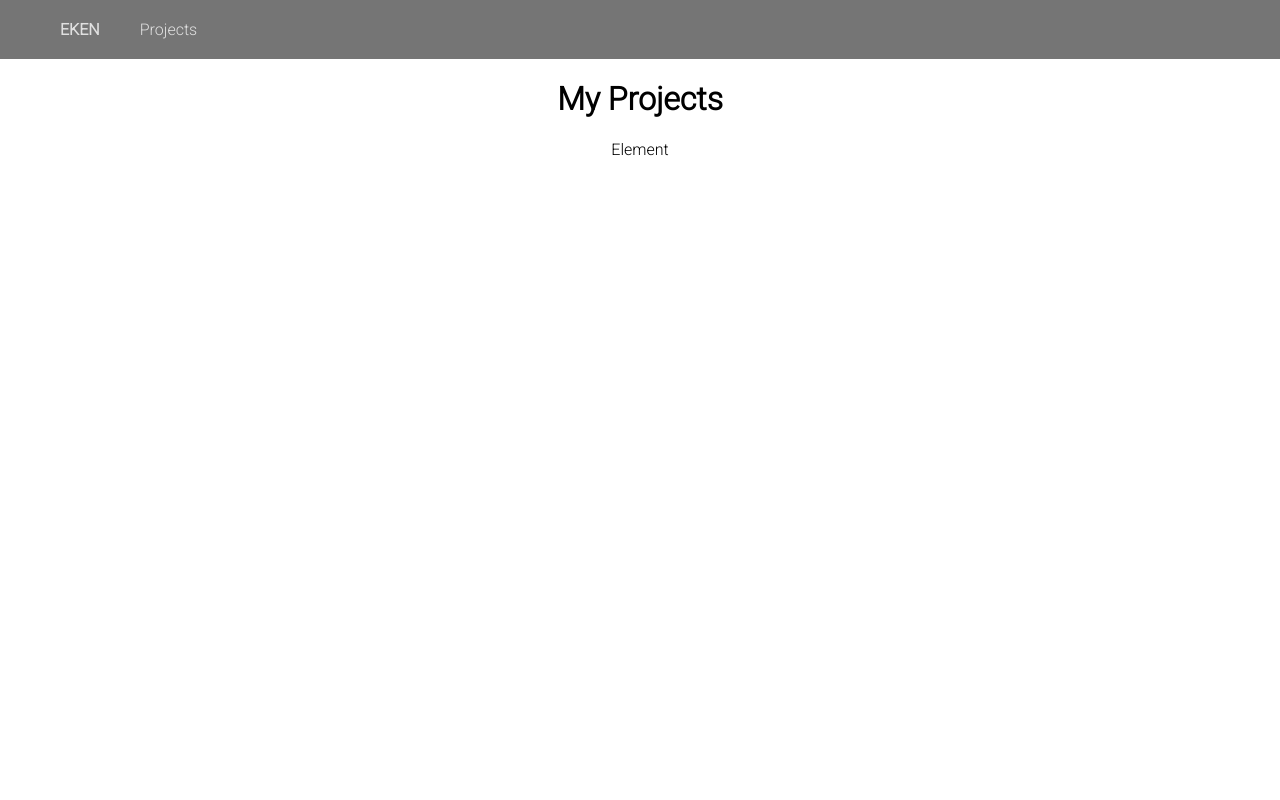
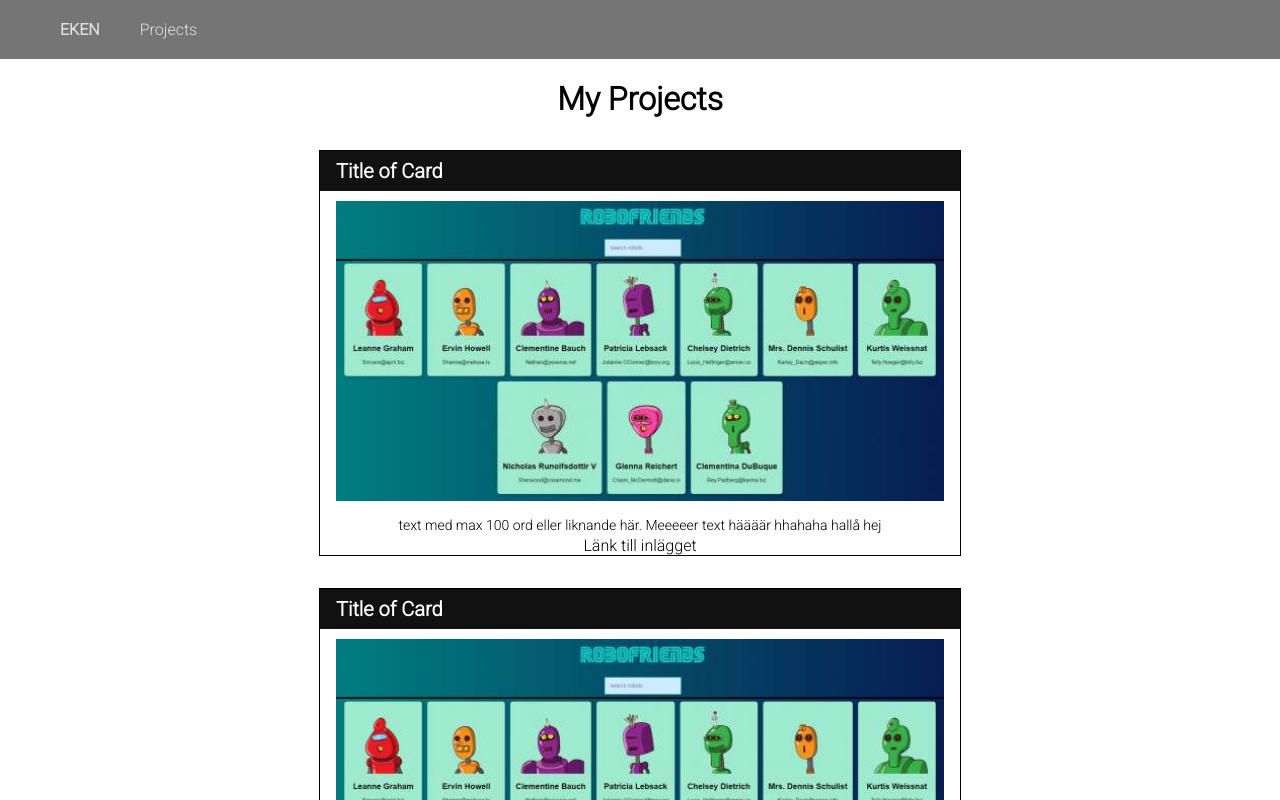
Before and after one commit to viktorlinus/landing-page, a React (Create React App) app: page /projects in a window 1280 px wide. Shown: the top 800 px of the page. Built offline with nearby package versions, Linux system fonts and the light colour scheme; a web font is replaced by a local one.

Commit message:
working on project component

```diff
--- a/src/App.js
+++ b/src/App.js
@@ -10,6 +10,7 @@ function App() {
         <NavBar className="sticky"/>
         <Routes>
           <Route path="/" element={<Intro/> } />
+          <Route path="/landing-page" element={<Intro/> } />
           <Route path="/projects" element={<Projects />} />
           <Route
           path="*"
--- a/src/Projects.js
+++ b/src/Projects.js
@@ -1,8 +1,13 @@
+import BlogPost from './components/BlogPost/BlogPost';
+
 const Projects = () => {
 	return (
 		<main>
 			<h1>My Projects</h1>
-			<p>Element</p>
+			<BlogPost />
+			<BlogPost />
+			<BlogPost />
+			<BlogPost />
 		</main>
 	);
 }
--- /dev/null
+++ b/src/components/BlogPost/BlogPost.css
@@ -0,0 +1,38 @@
+.blogpost {
+	margin-left: auto;
+	margin-right: auto;
+	max-width: 50%;
+	border: 1px solid black;
+	margin-top: 2rem;
+	margin-bottom: 2rem;
+}
+
+.title {
+	font-size: 1.25rem;
+	background-color: #111;
+	color: #fff;
+	margin-top: 0;
+	margin-bottom: 0;
+	padding-top: .5rem;
+	padding-bottom: .5rem;
+	padding-left: 1rem;
+    padding-right: 1rem;
+    text-align: left;
+}
+
+div > img {
+	width: 95%;
+	padding: 10px;
+}
+
+.textSvart {
+	font-size: .875rem;
+	line-height: 1.5;
+	margin-top: 0;
+	margin-bottom: 0;
+	color: black;
+}
+
+.länk {
+	color: black;
+}
--- /dev/null
+++ b/src/components/BlogPost/BlogPost.js
@@ -0,0 +1,17 @@
+import './BlogPost.css';
+import robofriends from './robofriends.jpg'
+
+const BlogPost = () => {
+	return (
+		<div className="blogpost">
+			<h2 className="title">Title of Card</h2>
+			<div className="">
+				<img src={robofriends} alt="#!"/>
+				<p className="textSvart">text med max 100 ord eller liknande här. Meeeeer text häääär hhahaha hallå hej </p>
+				<a className="länk" href='#!'>Länk till inlägget</a>
+			</div>
+		</div>
+	);
+}
+
+export default BlogPost;
--- a/src/components/Intro/Intro.css
+++ b/src/components/Intro/Intro.css
@@ -33,6 +33,6 @@
 	height: 100%;
 }
 
-.text {
+.textVit {
 	color: white;
 }
--- a/src/components/Intro/Intro.js
+++ b/src/components/Intro/Intro.js
@@ -5,7 +5,7 @@ const Intro = () => {
 	    <div id="intro" className="test">
 	    	<div className="mask">
 	    		<div className="container">
-	    			<div className="text">
+	    			<div className="textVit">
 	    				<h1>Welcome to my landing page</h1>
 	    				<h5>Follow me on my journey to be a self employed programmer</h5>
 	    			</div>
```
Also changed, not shown: src/components/BlogPost/robofriends.jpg (added).
